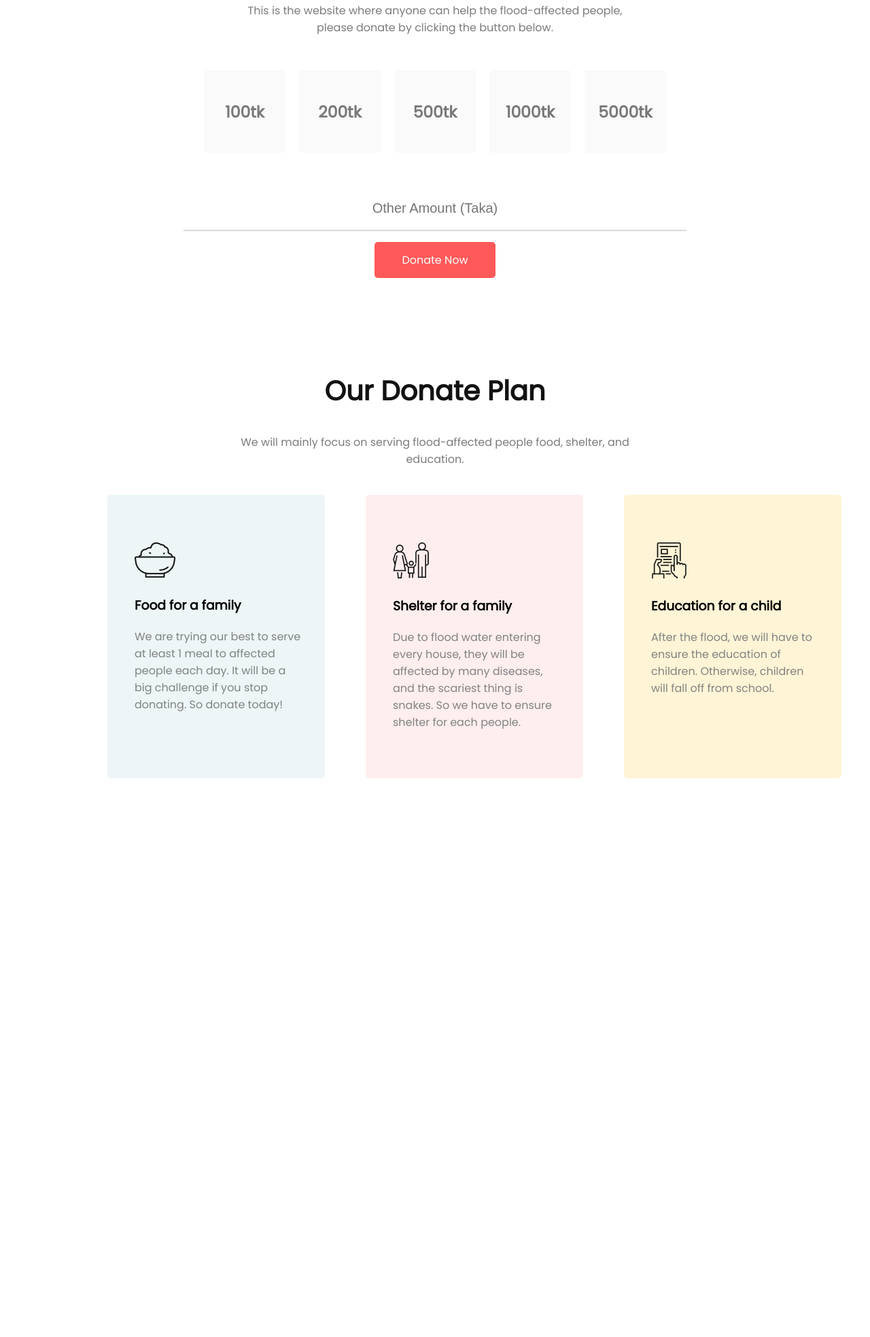
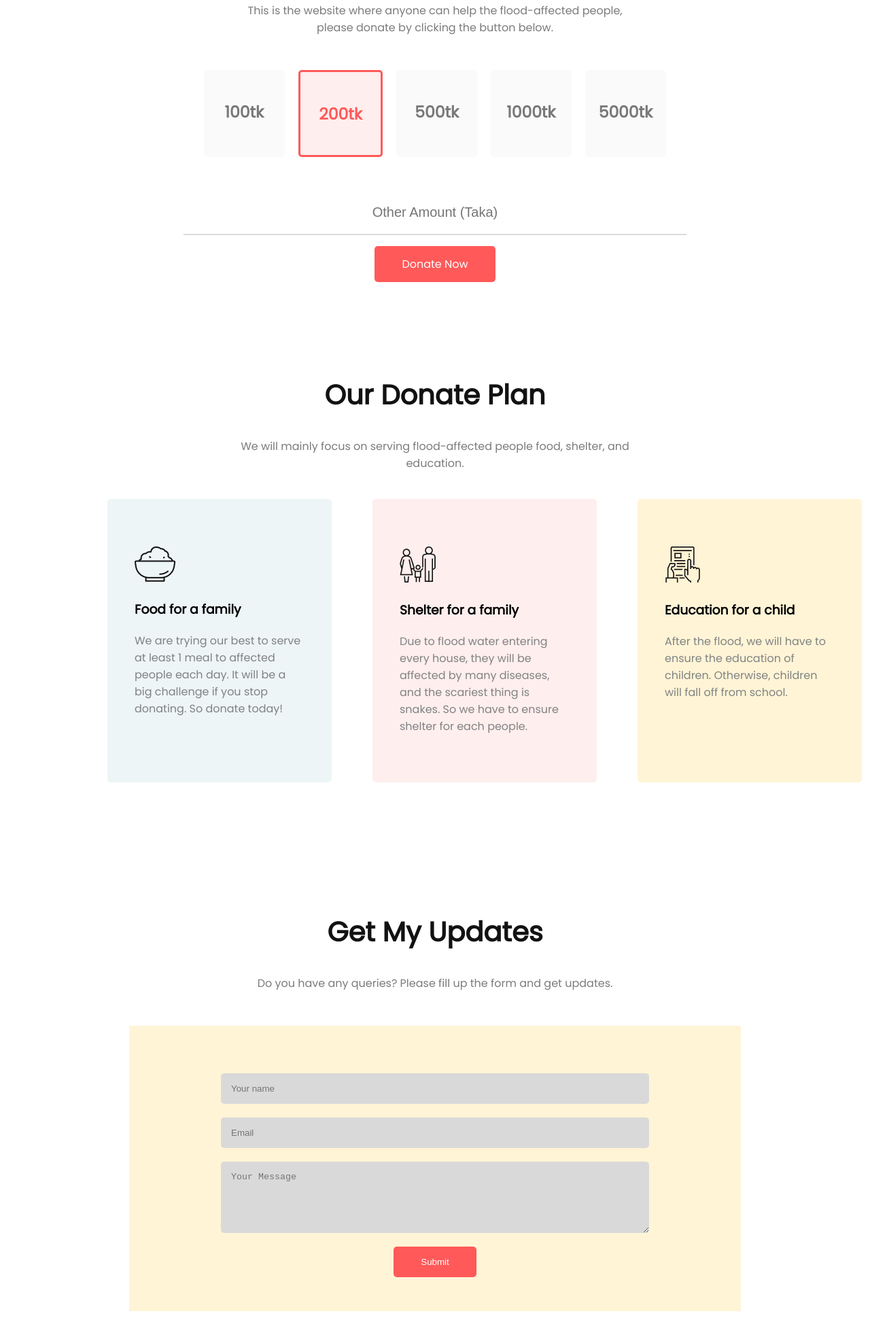
Before and after one commit to gmlincoln/denote-today, a plain HTML site: page index.html in a window 1280 px wide. Shown: the part 890-2857 px from the top of the page at 68% size. Before the commit the page ends 2225 px from the top, so only its background shows below. Drawn offline with Linux system fonts and the light colour scheme.

Commit message:
form-updated

```diff
--- a/css/style.css
+++ b/css/style.css
@@ -39,21 +39,23 @@ body {
     border-radius: 5px;
 }
 
-.donate-today {
+.top {
     margin: 150px 0;
 }
 
-.donate-today h2 {
+.top h2 {
     font-size: 40px;
     color: #121212;
     font-weight: 700;
 }
 
-.donate-today p {
+.top p {
     width: 600px;
     margin: 0 auto;
     color: #7b7b7b;
 }
+
+
 
 .amount {
     display: flex;
@@ -69,6 +71,13 @@ body {
     margin: 50px 10px;
     width: 100px;
     border-radius: 5px;
+}
+
+.specific-two {
+    background-color: #FFEEEE;
+    border: 3px solid #FF5959;
+    border-radius: 5px;
+    color: #FF5959;
 }
 
 .amount-specific:hover {
@@ -89,22 +98,6 @@ body {
     margin-bottom: 30px;
 }
 
-.donate-plan {
-    margin: 150px 0;
-}
-
-.donate-plan h1 {
-    font-size: 40px;
-    color: #121212;
-    font-weight: 700;
-}
-
-.donate-plan p {
-    width: 600px;
-    margin: 0 auto;
-    color: #7b7b7b;
-}
-
 .donation {
     display: flex;
     width: 800px;
@@ -113,10 +106,10 @@ body {
 
 .donation-item {
     margin: 40px 30px;
-    text-align: start;
+    text-align: left;
     padding: 70px 40px;
     border-radius: 5px;
-    width: 30%;
+    width: 33%;
 }
 
 .donation-item p {
@@ -135,3 +128,28 @@ body {
 .education {
     background-color: #FFF4D6;
 }
+
+.form {
+    margin: 50px auto;
+    width: 800px;
+    background-color: #FFF4D6;
+    padding: 50px;
+}
+
+.form input,
+.form textarea {
+    display: block;
+    width: 600px;
+    padding: 15px;
+    margin: 20px auto;
+    border: none;
+    background-color: #D9D9D9;
+    color: #AA9F9F;
+    border-radius: 5px;
+}
+
+.form button {
+    padding: 15px 40px;
+    border: none;
+    cursor: pointer;
+}
--- a/index.html
+++ b/index.html
@@ -24,7 +24,7 @@
             <a class="donate-now" href="#" target="_blank">Donate Now</a>
         </div>
     </section>
-    <section class="donate-today">
+    <section class="top donate-today">
         <h2>Donate Today</h2>
         <p>This is the website where anyone can help the flood-affected people, please donate by clicking the button
             below.</p>
@@ -32,7 +32,7 @@
             <div class="amount-specific">
                 <h3>100tk</h3>
             </div>
-            <div class="amount-specific">
+            <div class="amount-specific specific-two">
                 <h3>200tk</h3>
             </div>
             <div class="amount-specific">
@@ -48,8 +48,8 @@
         <input class="donate-amount" type="text" placeholder="Other Amount (Taka)"> <br>
         <a class="donate-now" href="#" target="_blank">Donate Now</a>
     </section>
-    <section class="donate-plan">
-        <h1>Our Donate Plan</h1>
+    <section class="top donate-plan">
+        <h2>Our Donate Plan</h2>
         <p>We will mainly focus on serving flood-affected people food, shelter, and education.</p>
         <div class="donation">
             <div class="donation-item food">
@@ -72,6 +72,18 @@
             </div>
         </div>
     </section>
+    <section class="top my-update">
+        <h2>Get My Updates</h2>
+        <p>Do you have any queries? Please fill up the form and get updates.</p>
+        <div class="form">
+            <form action="">
+                <input type="text" placeholder="Your name">
+                <input type="email" name="" id="" placeholder="Email">
+                <textarea name="" id="" cols="80" rows="5" placeholder="Your Message"></textarea>
+                <button class="donate-now">Submit</button>
+            </form>
+        </div>
+    </section>
 </body>
 
 </html>
```
